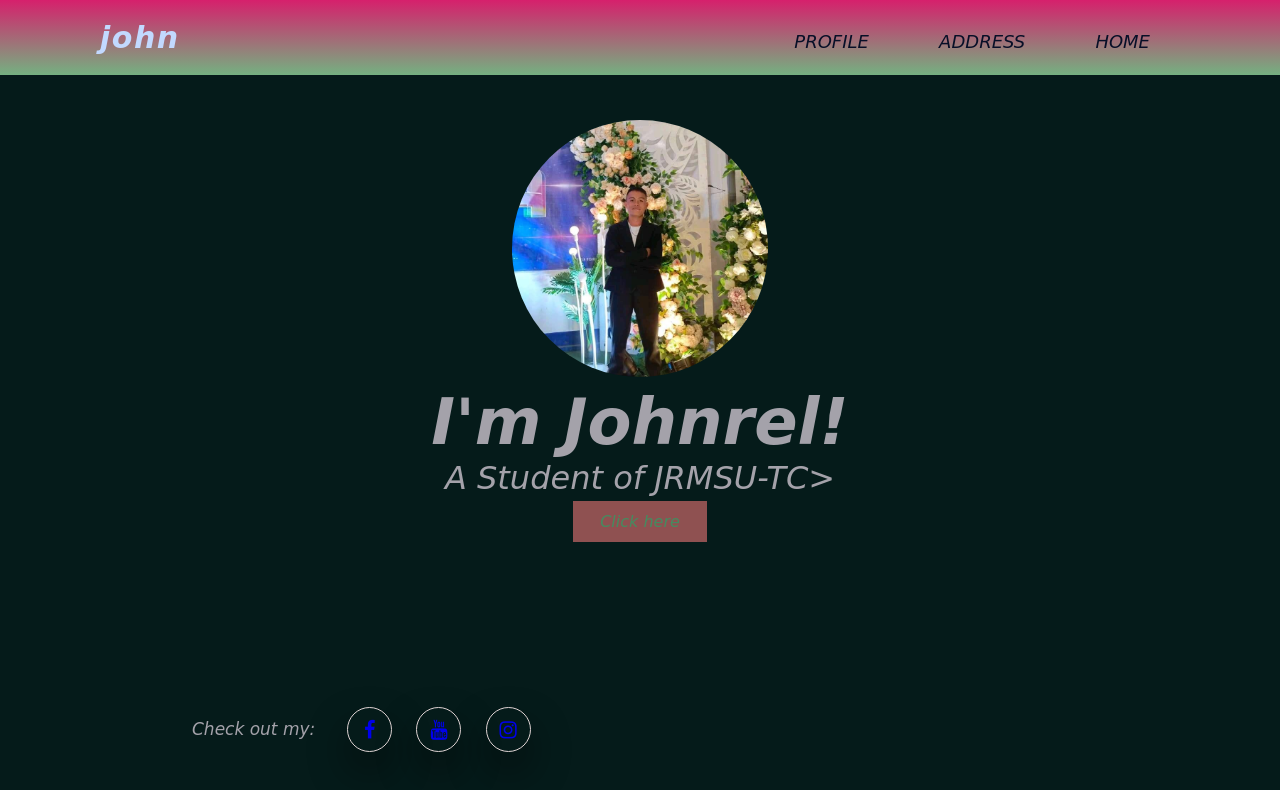
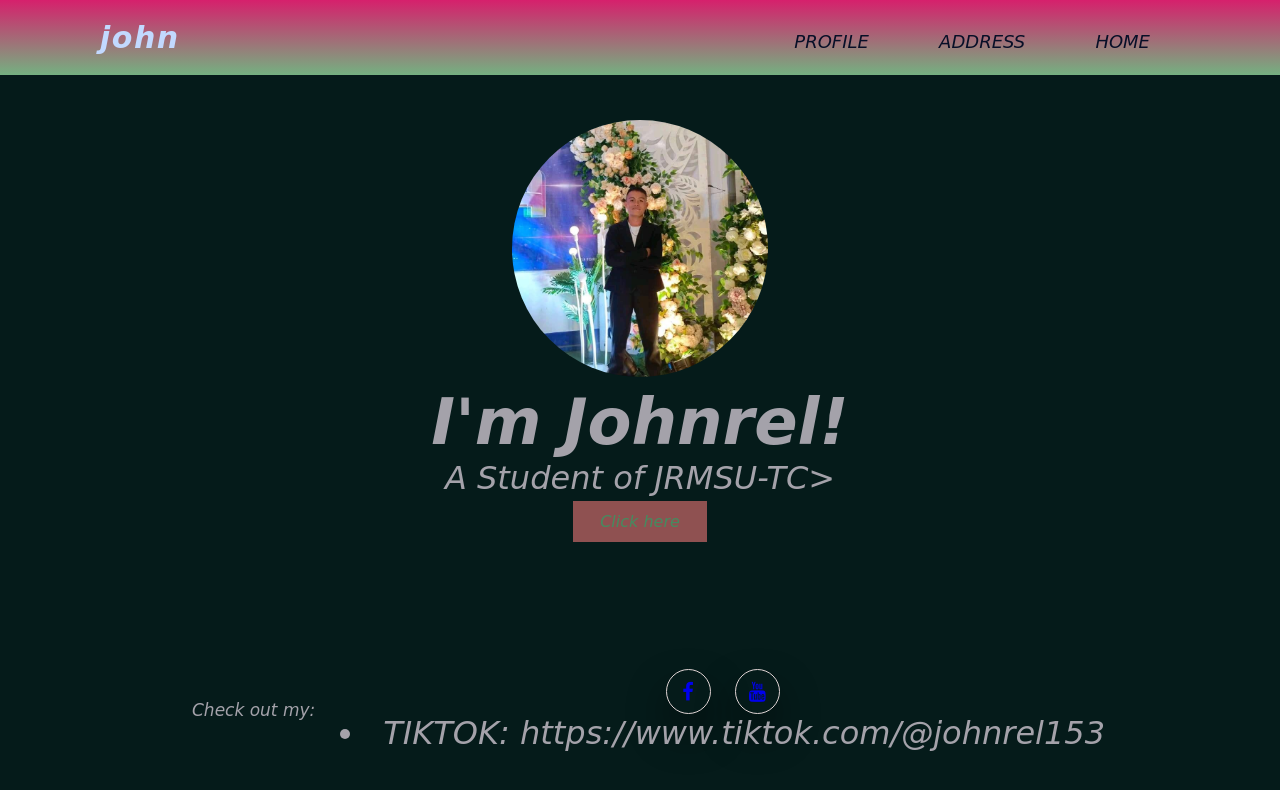
Before and after one commit to Johnrel19/rel17, a plain HTML site: page index.html in a window 1280 px wide. Drawn offline with Linux system fonts and the light colour scheme; a web font is replaced by a local one.

Commit message:
Update index.html

```diff
--- a/index.html
+++ b/index.html
@@ -37,7 +37,7 @@
           <div class="social">
               <a href="https://www.facebook.com/John.Rel/"> <i class="fa fa-facebook"></i></a>
               <a href="http://www.youtube.com/@johnrel"> <i class="fa fa-youtube"></i></a>
-              <a href="#"> <i class="fa fa-instagram"></i></a>
+             <li>TIKTOK: https://www.tiktok.com/@johnrel153</li>
           </div>
       </div>
 
```
